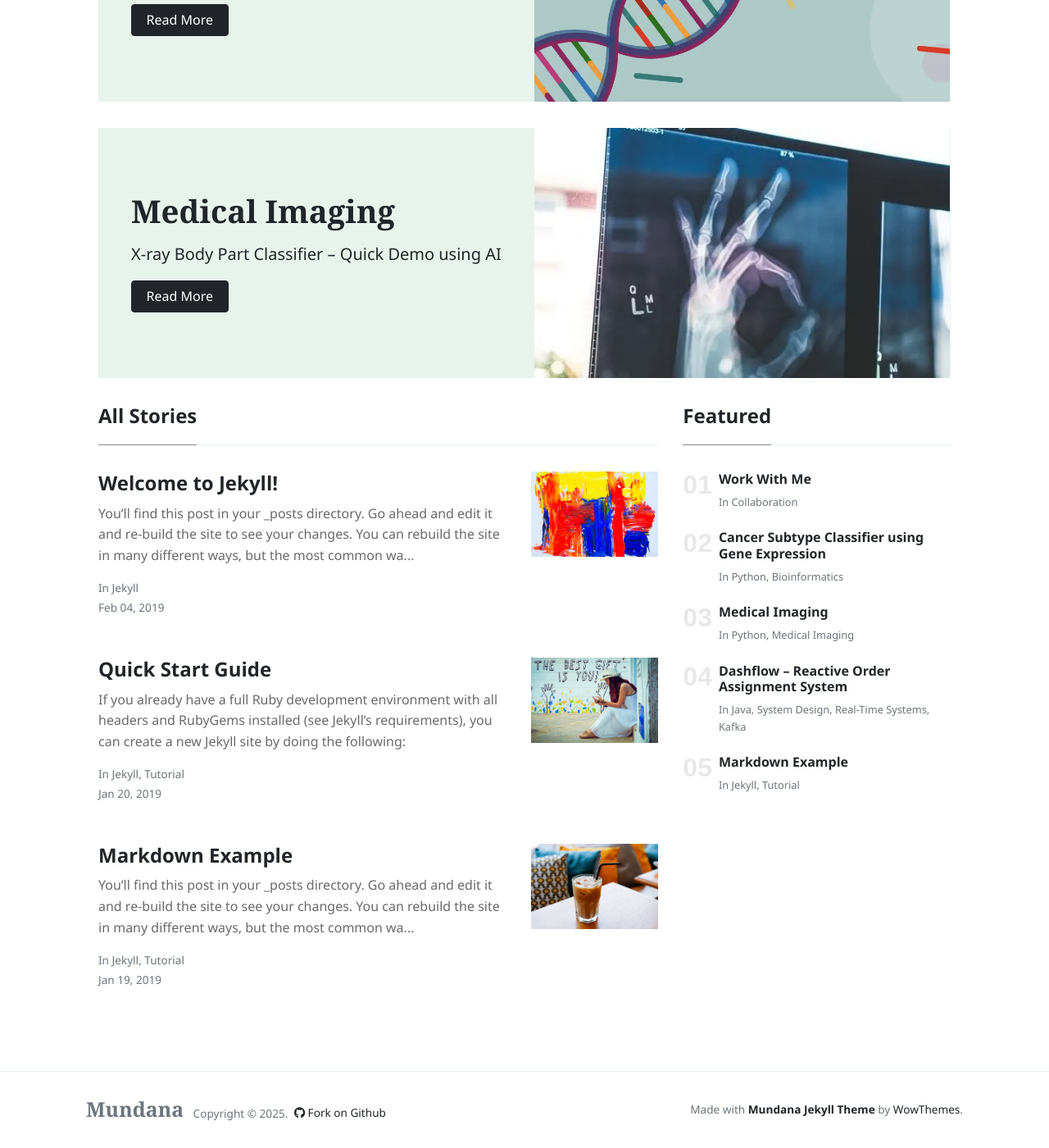
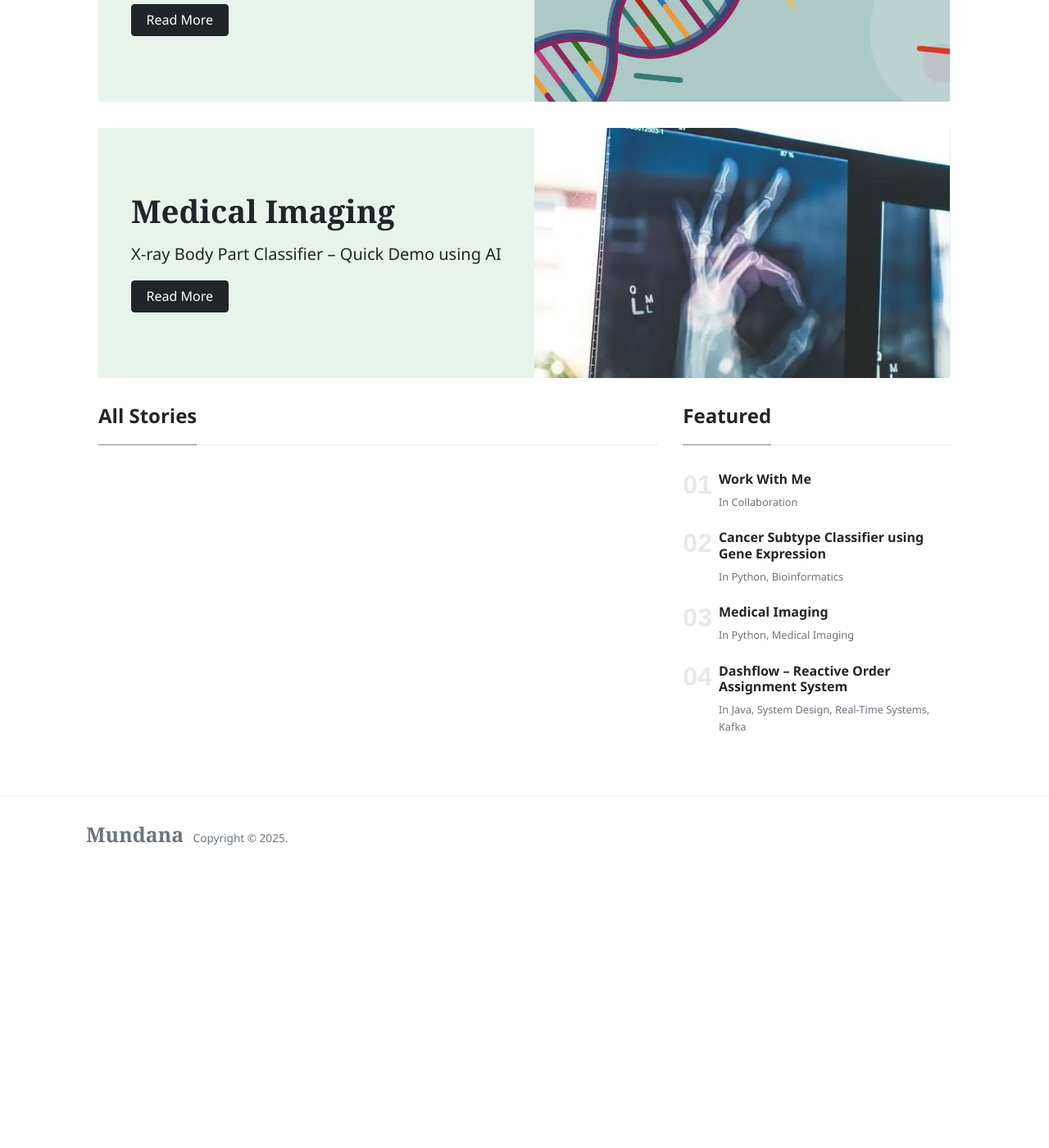
Before and after one commit to Priteshkamde/Priteshkamde.github.io, a Jekyll site: the page built from index.html, in a window 1280 px wide and 1400 px high, scrolled down 763 px. Shown: the whole window at 82% size. Built offline with Jekyll 4.4.1, drawn with Linux system fonts in a browser that asks for light colours; nearby versions of some CDN libraries; the list of posts is cut into pages by our own code; after the commit the page ends 1828 px from its top, so only the background shows below that.

Commit message:
Code Clean Up

````diff
--- a/_layouts/default.html
+++ b/_layouts/default.html
@@ -92,12 +92,12 @@
                 <span>Copyright © <script>document.write(new Date().getFullYear())</script>.</span>
 
                 <!--  Github Repo Star Btn-->
-                <a class="text-dark ml-1" target="_blank" href="https://github.com/wowthemesnet/mundana-theme-jekyll"><i class="fab fa-github"></i> Fork on Github</a>
+                <!-- <a class="text-dark ml-1" target="_blank" href="https://github.com/wowthemesnet/mundana-theme-jekyll"><i class="fab fa-github"></i> Fork on Github</a> -->
 
             </div>
-            <div>
+            <!-- <div>
                 Made with <a target="_blank" class="text-dark font-weight-bold" href="https://www.wowthemes.net/mundana-jekyll-theme/"> Mundana Jekyll Theme </a> by <a class="text-dark" target="_blank" href="https://www.wowthemes.net">WowThemes</a>.
-            </div>
+            </div> -->
         </div>
         </div>
     </footer>
--- a/_posts/2019-01-19-markup-example.md
+++ /dev/null
@@ -1,27 +0,0 @@
----
-layout: post
-title:  "Markdown Example"
-author: jane
-categories: [ Jekyll, tutorial ]
-image: assets/images/6.jpg
-tags: featured
----
-You’ll find this post in your `_posts` directory. Go ahead and edit it and re-build the site to see your changes. You can rebuild the site in many different ways, but the most common way is to run `jekyll serve`, which launches a web server and auto-regenerates your site when a file is updated. Something.
-
-To add new posts, simply add a file in the `_posts` directory that follows the convention `YYYY-MM-DD-name-of-post.ext` and includes the necessary front matter. Take a look at the source for this post to get an idea about how it works.
-
-Jekyll also offers powerful support for code snippets:
-
-{% highlight ruby %}
-def print_hi(name)
-  puts "Hi, #{name}"
-end
-print_hi('Tom')
-#=> prints 'Hi, Tom' to STDOUT.
-{% endhighlight %}
-
-Check out the [Jekyll docs][jekyll-docs] for more info on how to get the most out of Jekyll. File all bugs/feature requests at [Jekyll’s GitHub repo][jekyll-gh]. If you have questions, you can ask them on [Jekyll Talk][jekyll-talk].
-
-[jekyll-docs]: http://jekyllrb.com/docs/home
-[jekyll-gh]:   https://github.com/jekyll/jekyll
-[jekyll-talk]: https://talk.jekyllrb.com/
--- a/_posts/2019-01-20-quick-start-guide.md
+++ /dev/null
@@ -1,25 +0,0 @@
----
-layout: post
-title:  "Quick Start Guide"
-author: sal
-categories: [ Jekyll, tutorial ]
-image: assets/images/12.jpg
----
-
-If you already have a full Ruby development environment with all headers and RubyGems installed (see Jekyll’s requirements), you can create a new Jekyll site by doing the following:
-
-```ruby
-# Install Jekyll and Bundler gems through RubyGems
-gem install jekyll bundler
-
-# Create a new Jekyll site at ./myblog
-jekyll new myblog
-
-# Change into your new directory
-cd myblog
-
-# Build the site on the preview server
-bundle exec jekyll serve
-
-# Now browse to http://localhost:4000
-```
--- a/_posts/2019-02-04-welcome-to-jekyll.markdown
+++ /dev/null
@@ -1,25 +0,0 @@
----
-layout: post
-title:  "Welcome to Jekyll!"
-categories: [ Jekyll ]
-image: assets/images/demo1.jpg
----
-You’ll find this post in your `_posts` directory. Go ahead and edit it and re-build the site to see your changes. You can rebuild the site in many different ways, but the most common way is to run `jekyll serve`, which launches a web server and auto-regenerates your site when a file is updated.
-
-To add new posts, simply add a file in the `_posts` directory that follows the convention `YYYY-MM-DD-name-of-post.ext` and includes the necessary front matter. Take a look at the source for this post to get an idea about how it works.
-
-Jekyll also offers powerful support for code snippets:
-
-{% highlight ruby %}
-def print_hi(name)
-  puts "Hi, #{name}"
-end
-print_hi('Tom')
-#=> prints 'Hi, Tom' to STDOUT.
-{% endhighlight %}
-
-Check out the [Jekyll docs][jekyll-docs] for more info on how to get the most out of Jekyll. File all bugs/feature requests at [Jekyll’s GitHub repo][jekyll-gh]. If you have questions, you can ask them on [Jekyll Talk][jekyll-talk].
-
-[jekyll-docs]: https://jekyllrb.com/docs/home
-[jekyll-gh]:   https://github.com/jekyll/jekyll
-[jekyll-talk]: https://talk.jekyllrb.com/
````
Also changed, not shown: assets/images/demo1.jpg (deleted), assets/images/home.jpg (deleted).
